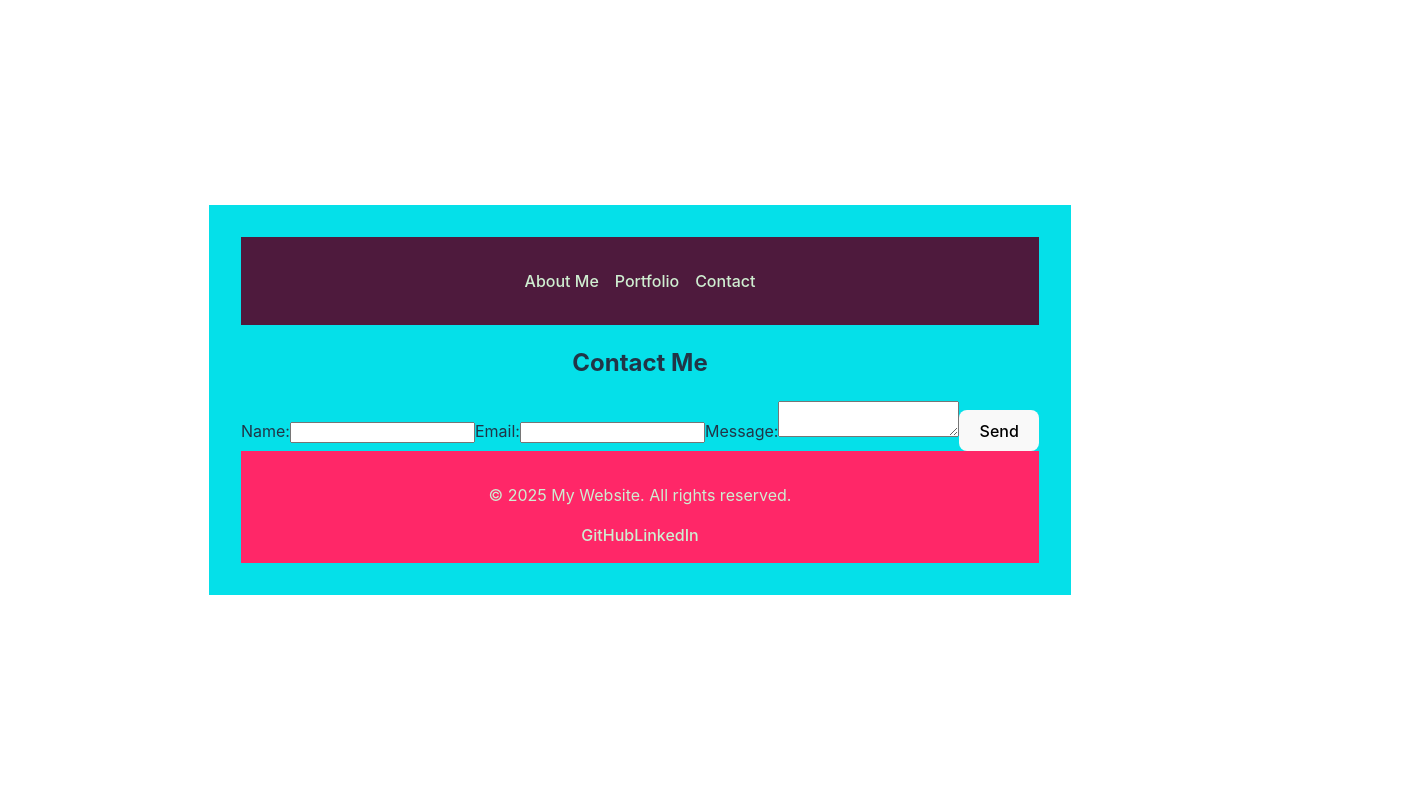
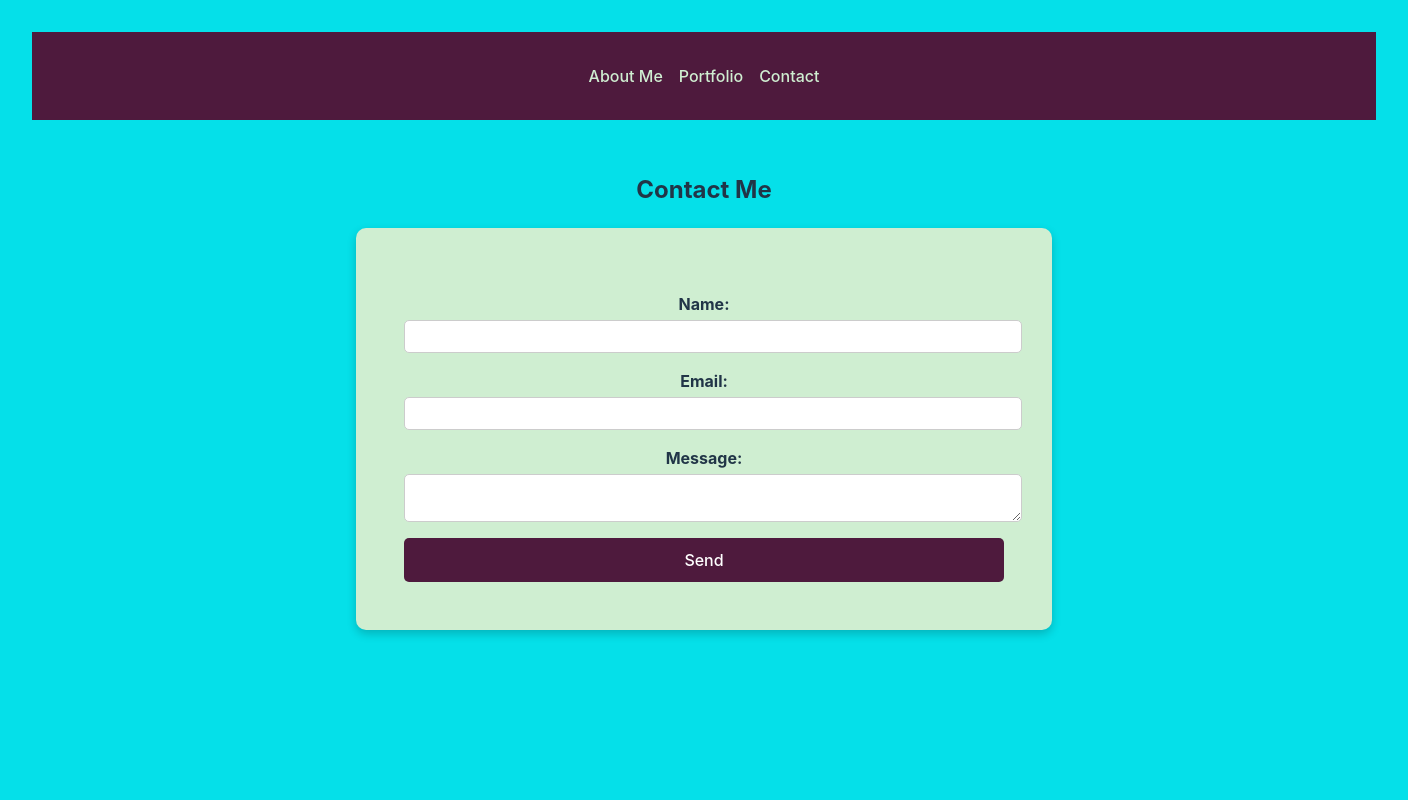
Before and after one commit to alanaainez/react-portfolio, a React (Vite) app in the folder vite-project/: page /contact in a window 1280 px wide. Shown: the top 800 px of the page, 1408 px wide, since content can reach past the window. Built offline with nearby package versions, Linux system fonts and the light colour scheme.

Commit message:
git commit -m "Added styles, updated design"

```diff
--- a/vite-project/src/App.css
+++ b/vite-project/src/App.css
@@ -33,8 +33,24 @@ nav a:hover {
   text-decoration: underline;
 }
 
+body {
+  background-color: rgb(5, 224, 233);
+}
+
+.page-container {
+  width: 100vw;
+  min-height: 100vh;
+  padding: 2rem;
+}
+
 .card {
   padding: 2em;
+}
+
+p {
+  display: flex;
+  justify-content: center;
+  align-items: center;
 }
 
 footer {
--- a/vite-project/src/components/About.jsx
+++ b/vite-project/src/components/About.jsx
@@ -1,8 +1,11 @@
+import "./styles/About.css";
+import myImage from "../assets/my-image.jpeg"
+
 function About() {
     return (
-        <section id="about">
-            <h2>About Me</h2>
-            <p>
+      <div className="about-container">
+        <img src={myImage} alt="My profile" className="about-image" />
+        <p className="about-text">
             Born and raised in Westchester County in NY, I'm an alumna of Wesleyan University
             and have a background in childcare and education. I first dipped my feet into the
             coding waters while I was stuck at home like many other people during the lockdown
@@ -13,13 +16,13 @@ function About() {
             across in my code. After returning to the job field in office administration and
             doing some research, I've taken the plunge into computer programming.
             </p>
-            <p>
+            <p className="about-text">
             I enjoy making creations become tangible, from crocheting and designing a
             cosplay for comic conventions to building Gundam models and online maps for my
             friends' D&D adventures.
             </p>
-        </section>
-    );
+    </div>
+  );
 }
 
 export default About;
--- a/vite-project/src/components/Contact.jsx
+++ b/vite-project/src/components/Contact.jsx
@@ -1,5 +1,8 @@
+import "./styles/Contact.css";
+
 function Contact () {
     return (
+        <div className= "page-container">
         <section id="contact">
             <h2>Contact Me</h2>
             <form>
@@ -12,6 +15,7 @@ function Contact () {
                 <button type="submit">Send</button>
             </form>
         </section>
+        </div>
     );
 }
 
--- /dev/null
+++ b/vite-project/src/components/styles/About.css
@@ -0,0 +1,21 @@
+.about-container {
+    background-color: rgb(5, 224, 233);  /* Set the background */
+    min-height: 100vh; /* Ensures it covers the full viewport height */
+    display: flex;
+    align-items: center;
+    justify-content: center;
+    padding: 20px;
+}
+
+.about-image {
+    width: 250px;
+    height: auto;
+    border-radius: 10px; /* Optional: Rounded corners */
+    box-shadow: 0px 4px 10px rgba(0, 0, 0, 0.2);
+}
+
+.about-text {
+    flex: 1;
+    max-width: 600px;
+    line-height: 1.6;
+}
--- /dev/null
+++ b/vite-project/src/components/styles/Contact.css
@@ -0,0 +1,38 @@
+form {
+    display: flex;
+    flex-direction: column;
+    width: 50%;
+    max-width: 600px;
+    margin: 0 auto;
+    padding: 3rem;
+    background-color: rgb(207,238,209);
+    border-radius: 10px;
+    box-shadow: 0px 4px 10px rgba(0, 0, 0, 0.2);
+  }
+
+  label {
+    margin-top: 1rem;
+    font-weight: bold;
+  }
+
+  input, textarea {
+    width: 100%;
+    padding: 0.5rem;
+    margin-top: 0.25rem;
+    border: 1px solid #ccc;
+    border-radius: 5px;
+  }
+
+  button {
+    margin-top: 1rem;
+    padding: 0.75rem;
+    background-color: rgb(78,26,61);
+    color: white;
+    border: none;
+    border-radius: 5px;
+    cursor: pointer;
+  }
+
+  button:hover {
+    background-color: rgb(255,39,104);
+  }
--- a/vite-project/src/index.css
+++ b/vite-project/src/index.css
@@ -26,11 +26,6 @@ body {
   place-items: center;
   min-width: 320px;
   min-height: 100vh;
-}
-
-h1 {
-  font-size: 3.2em;
-  line-height: 1.1;
 }
 
 button {
```
Also changed, not shown: vite-project/src/assets/my-image.jpeg (added).
